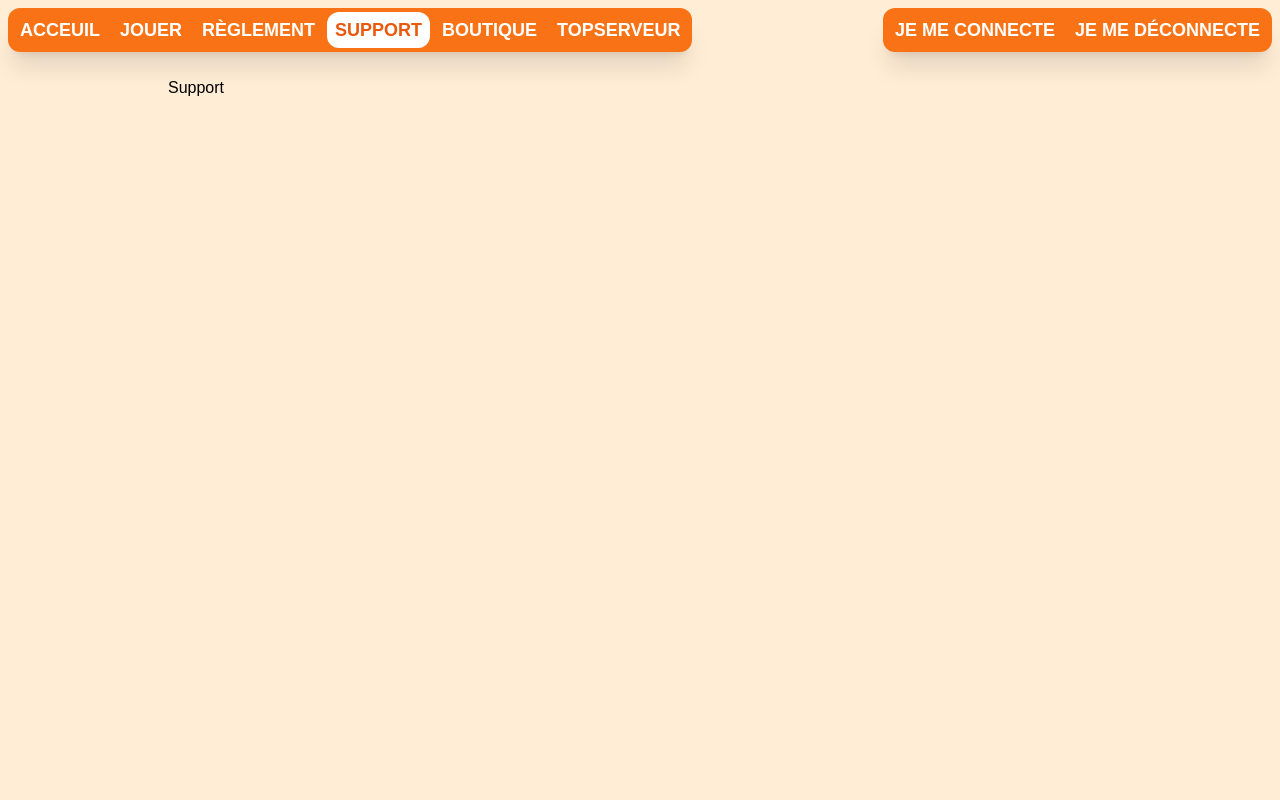
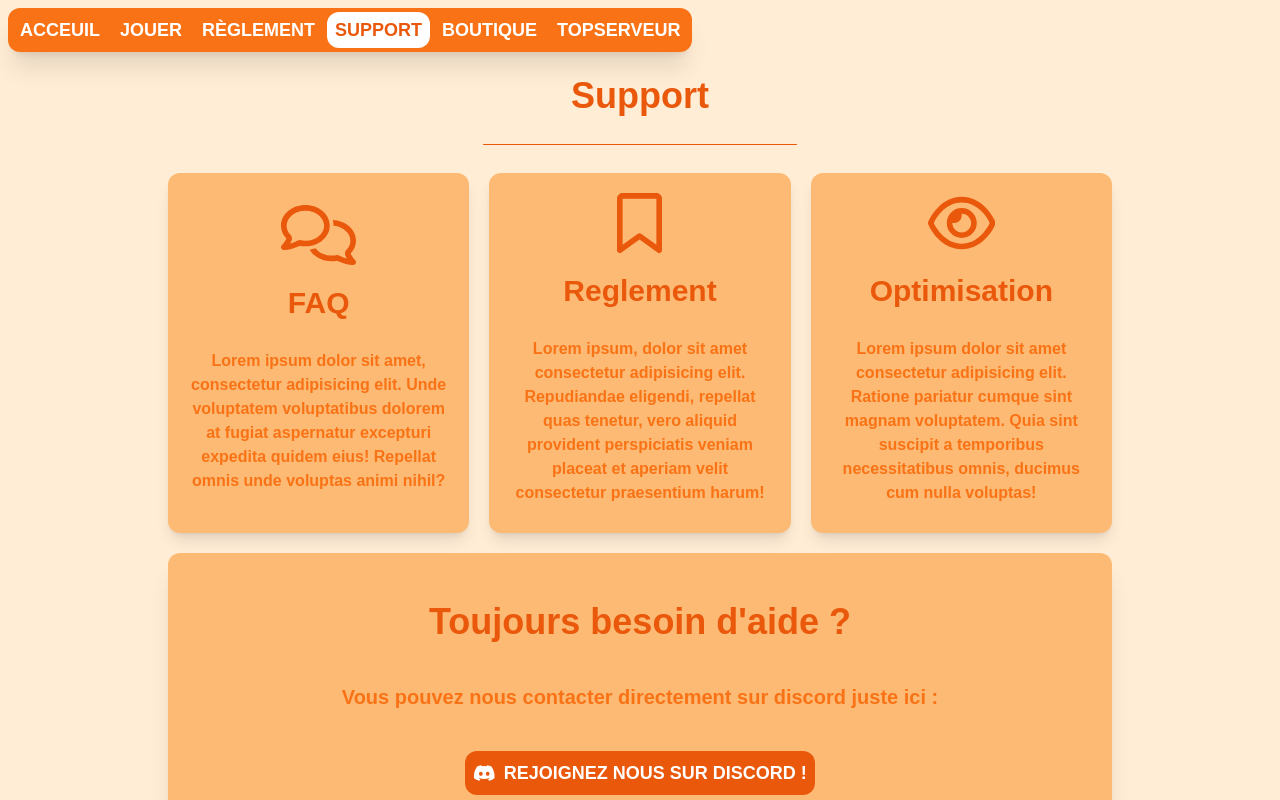
Before and after one commit to b34roff/fivestars, a Next.js app: page /support in a window 1280 px wide. Shown: the top 800 px of the page. Built offline with nearby package versions, Linux system fonts and the light colour scheme.

Commit message:
On branch main Your branch is up to date with 'origin/main'.
Changes to be committed:
	modified:   src/app/support/page.jsx
	modified:   src/components/Navbar.jsx

```diff
--- a/src/app/support/page.jsx
+++ b/src/app/support/page.jsx
@@ -1,3 +1,77 @@
+import Link from "next/link";
+
 export default function Support() {
-  return <div>Support</div>;
+  return (
+    <section className="flex flex-col items-center gap-5">
+      <h2 className="text-4xl font-bold text-orange-600">Support</h2>
+      <div className="w-1/3 h-1 m-2 bg-orange-600 rounded-full"></div>
+      <div className="flex items-center justify-between gap-5 h-1/2">
+        <div className="flex flex-col items-center justify-center w-1/3 h-full gap-5 px-2 py-5 transition duration-300 ease-in-out bg-orange-300 shadow-lg cursor-pointer rounded-xl hover:shadow-2xl">
+          <svg
+            xmlns="http://www.w3.org/2000/svg"
+            height="1em"
+            viewBox="0 0 640 512"
+            className="text-6xl fill-orange-600">
+            <path d="M88.2 309.1c9.8-18.3 6.8-40.8-7.5-55.8C59.4 230.9 48 204 48 176c0-63.5 63.8-128 160-128s160 64.5 160 128s-63.8 128-160 128c-13.1 0-25.8-1.3-37.8-3.6c-10.4-2-21.2-.6-30.7 4.2c-4.1 2.1-8.3 4.1-12.6 6c-16 7.2-32.9 13.5-49.9 18c2.8-4.6 5.4-9.1 7.9-13.6c1.1-1.9 2.2-3.9 3.2-5.9zM0 176c0 41.8 17.2 80.1 45.9 110.3c-.9 1.7-1.9 3.5-2.8 5.1c-10.3 18.4-22.3 36.5-36.6 52.1c-6.6 7-8.3 17.2-4.6 25.9C5.8 378.3 14.4 384 24 384c43 0 86.5-13.3 122.7-29.7c4.8-2.2 9.6-4.5 14.2-6.8c15.1 3 30.9 4.5 47.1 4.5c114.9 0 208-78.8 208-176S322.9 0 208 0S0 78.8 0 176zM432 480c16.2 0 31.9-1.6 47.1-4.5c4.6 2.3 9.4 4.6 14.2 6.8C529.5 498.7 573 512 616 512c9.6 0 18.2-5.7 22-14.5c3.8-8.8 2-19-4.6-25.9c-14.2-15.6-26.2-33.7-36.6-52.1c-.9-1.7-1.9-3.4-2.8-5.1C622.8 384.1 640 345.8 640 304c0-94.4-87.9-171.5-198.2-175.8c4.1 15.2 6.2 31.2 6.2 47.8l0 .6c87.2 6.7 144 67.5 144 127.4c0 28-11.4 54.9-32.7 77.2c-14.3 15-17.3 37.6-7.5 55.8c1.1 2 2.2 4 3.2 5.9c2.5 4.5 5.2 9 7.9 13.6c-17-4.5-33.9-10.7-49.9-18c-4.3-1.9-8.5-3.9-12.6-6c-9.5-4.8-20.3-6.2-30.7-4.2c-12.1 2.4-24.7 3.6-37.8 3.6c-61.7 0-110-26.5-136.8-62.3c-16 5.4-32.8 9.4-50 11.8C279 439.8 350 480 432 480z" />
+          </svg>
+          <h3 className="text-3xl font-bold text-orange-600">FAQ</h3>
+          <p className="p-2 font-semibold text-center text-orange-500">
+            Lorem ipsum dolor sit amet, consectetur adipisicing elit. Unde
+            voluptatem voluptatibus dolorem at fugiat aspernatur excepturi
+            expedita quidem eius! Repellat omnis unde voluptas animi nihil?
+          </p>
+        </div>
+        <div className="flex flex-col items-center justify-center w-1/3 h-full gap-5 px-2 py-5 transition duration-300 ease-in-out bg-orange-300 shadow-lg cursor-pointer rounded-xl hover:shadow-2xl">
+          <svg
+            xmlns="http://www.w3.org/2000/svg"
+            height="1em"
+            viewBox="0 0 384 512"
+            className="text-6xl fill-orange-600">
+            <path d="M0 48C0 21.5 21.5 0 48 0l0 48V441.4l130.1-92.9c8.3-6 19.6-6 27.9 0L336 441.4V48H48V0H336c26.5 0 48 21.5 48 48V488c0 9-5 17.2-13 21.3s-17.6 3.4-24.9-1.8L192 397.5 37.9 507.5c-7.3 5.2-16.9 5.9-24.9 1.8S0 497 0 488V48z" />
+          </svg>
+          <h3 className="text-3xl font-bold text-orange-600">Reglement</h3>
+          <p className="p-2 font-semibold text-center text-orange-500">
+            Lorem ipsum, dolor sit amet consectetur adipisicing elit.
+            Repudiandae eligendi, repellat quas tenetur, vero aliquid provident
+            perspiciatis veniam placeat et aperiam velit consectetur praesentium
+            harum!
+          </p>
+        </div>
+        <div className="flex flex-col items-center justify-center w-1/3 h-full gap-5 px-2 py-5 transition duration-300 ease-in-out bg-orange-300 shadow-lg cursor-pointer rounded-xl hover:shadow-2xl">
+          <svg
+            xmlns="http://www.w3.org/2000/svg"
+            height="1em"
+            viewBox="0 0 576 512"
+            className="text-6xl fill-orange-600">
+            <path d="M288 80c-65.2 0-118.8 29.6-159.9 67.7C89.6 183.5 63 226 49.4 256c13.6 30 40.2 72.5 78.6 108.3C169.2 402.4 222.8 432 288 432s118.8-29.6 159.9-67.7C486.4 328.5 513 286 526.6 256c-13.6-30-40.2-72.5-78.6-108.3C406.8 109.6 353.2 80 288 80zM95.4 112.6C142.5 68.8 207.2 32 288 32s145.5 36.8 192.6 80.6c46.8 43.5 78.1 95.4 93 131.1c3.3 7.9 3.3 16.7 0 24.6c-14.9 35.7-46.2 87.7-93 131.1C433.5 443.2 368.8 480 288 480s-145.5-36.8-192.6-80.6C48.6 356 17.3 304 2.5 268.3c-3.3-7.9-3.3-16.7 0-24.6C17.3 208 48.6 156 95.4 112.6zM288 336c44.2 0 80-35.8 80-80s-35.8-80-80-80c-.7 0-1.3 0-2 0c1.3 5.1 2 10.5 2 16c0 35.3-28.7 64-64 64c-5.5 0-10.9-.7-16-2c0 .7 0 1.3 0 2c0 44.2 35.8 80 80 80zm0-208a128 128 0 1 1 0 256 128 128 0 1 1 0-256z" />
+          </svg>
+          <h3 className="text-3xl font-bold text-orange-600">Optimisation</h3>
+          <p className="p-2 font-semibold text-center text-orange-500">
+            Lorem ipsum dolor sit amet consectetur adipisicing elit. Ratione
+            pariatur cumque sint magnam voluptatem. Quia sint suscipit a
+            temporibus necessitatibus omnis, ducimus cum nulla voluptas!
+          </p>
+        </div>
+      </div>
+      <div className="flex flex-col items-center w-full h-full p-2 bg-orange-300 shadow-xl rounded-xl justify-evenly">
+        <h2 className="text-4xl font-bold text-orange-600">
+          Toujours besoin d'aide ?
+        </h2>
+        <p className="text-xl font-semibold text-orange-500">
+          Vous pouvez nous contacter directement sur discord juste ici :
+        </p>
+        <Link
+          href="https://discord.gg/Rqu8KXK6dv"
+          className="flex items-center gap-2 p-2 text-lg font-extrabold text-white uppercase transition duration-300 ease-in-out bg-orange-600 hover:scale-105 rounded-xl fill-white">
+          <svg
+            xmlns="http://www.w3.org/2000/svg"
+            height="1em"
+            viewBox="0 0 640 512">
+            <path d="M524.531,69.836a1.5,1.5,0,0,0-.764-.7A485.065,485.065,0,0,0,404.081,32.03a1.816,1.816,0,0,0-1.923.91,337.461,337.461,0,0,0-14.9,30.6,447.848,447.848,0,0,0-134.426,0,309.541,309.541,0,0,0-15.135-30.6,1.89,1.89,0,0,0-1.924-.91A483.689,483.689,0,0,0,116.085,69.137a1.712,1.712,0,0,0-.788.676C39.068,183.651,18.186,294.69,28.43,404.354a2.016,2.016,0,0,0,.765,1.375A487.666,487.666,0,0,0,176.02,479.918a1.9,1.9,0,0,0,2.063-.676A348.2,348.2,0,0,0,208.12,430.4a1.86,1.86,0,0,0-1.019-2.588,321.173,321.173,0,0,1-45.868-21.853,1.885,1.885,0,0,1-.185-3.126c3.082-2.309,6.166-4.711,9.109-7.137a1.819,1.819,0,0,1,1.9-.256c96.229,43.917,200.41,43.917,295.5,0a1.812,1.812,0,0,1,1.924.233c2.944,2.426,6.027,4.851,9.132,7.16a1.884,1.884,0,0,1-.162,3.126,301.407,301.407,0,0,1-45.89,21.83,1.875,1.875,0,0,0-1,2.611,391.055,391.055,0,0,0,30.014,48.815,1.864,1.864,0,0,0,2.063.7A486.048,486.048,0,0,0,610.7,405.729a1.882,1.882,0,0,0,.765-1.352C623.729,277.594,590.933,167.465,524.531,69.836ZM222.491,337.58c-28.972,0-52.844-26.587-52.844-59.239S193.056,219.1,222.491,219.1c29.665,0,53.306,26.82,52.843,59.239C275.334,310.993,251.924,337.58,222.491,337.58Zm195.38,0c-28.971,0-52.843-26.587-52.843-59.239S388.437,219.1,417.871,219.1c29.667,0,53.307,26.82,52.844,59.239C470.715,310.993,447.538,337.58,417.871,337.58Z" />
+          </svg>
+          Rejoignez nous sur discord !
+        </Link>
+      </div>
+    </section>
+  );
 }
--- a/src/components/Navbar.jsx
+++ b/src/components/Navbar.jsx
@@ -65,7 +65,7 @@ export default function Navbar() {
         </li>
       </ul>
 
-      <ul className="flex items-center gap-1 px-1 py-2 bg-orange-500 shadow-xl w-fit rounded-xl">
+      {/* <ul className="flex items-center gap-1 px-1 py-2 w-fit">
         <li>
           <Link
             href="https://top-serveurs.net/gta/type/fivem"
@@ -80,7 +80,7 @@ export default function Navbar() {
             Je me déconnecte
           </Link>
         </li>
-      </ul>
+      </ul> */}
     </nav>
   );
 }
```
